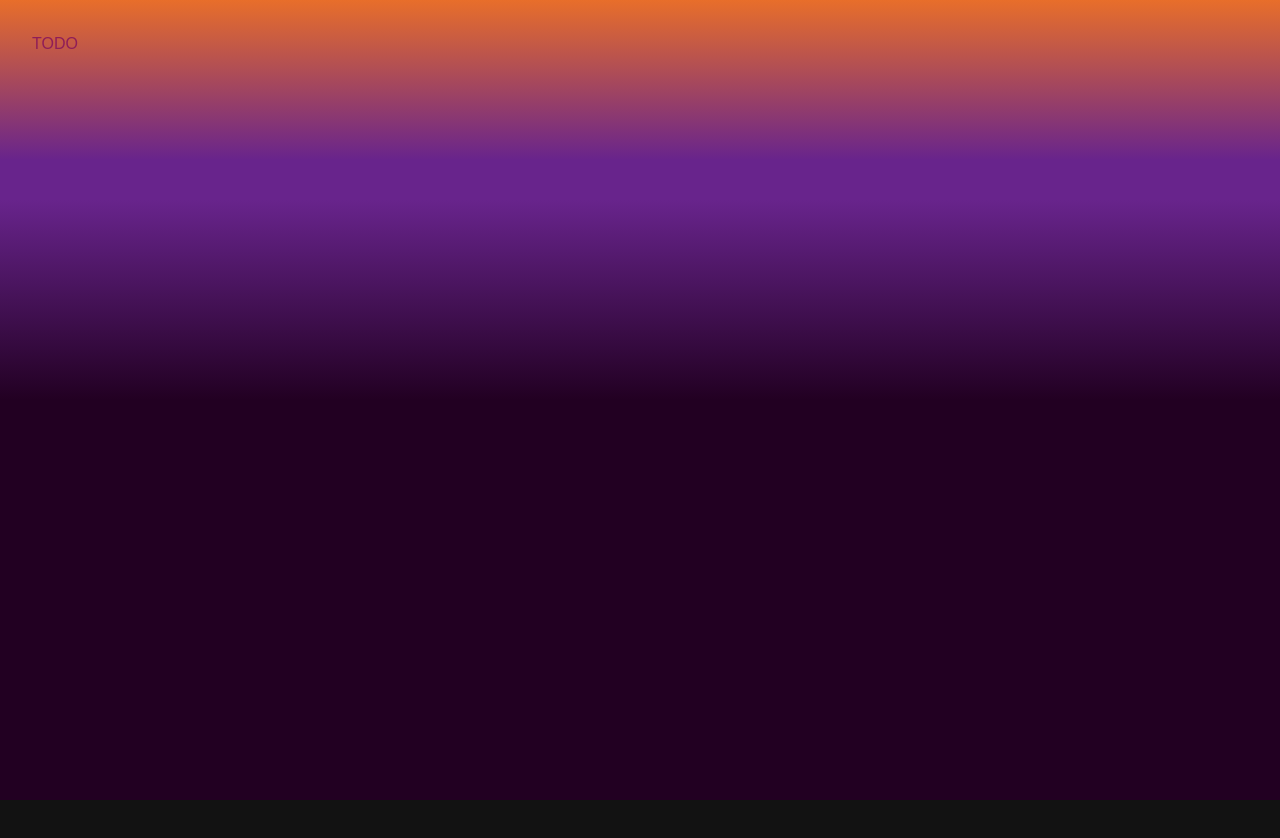
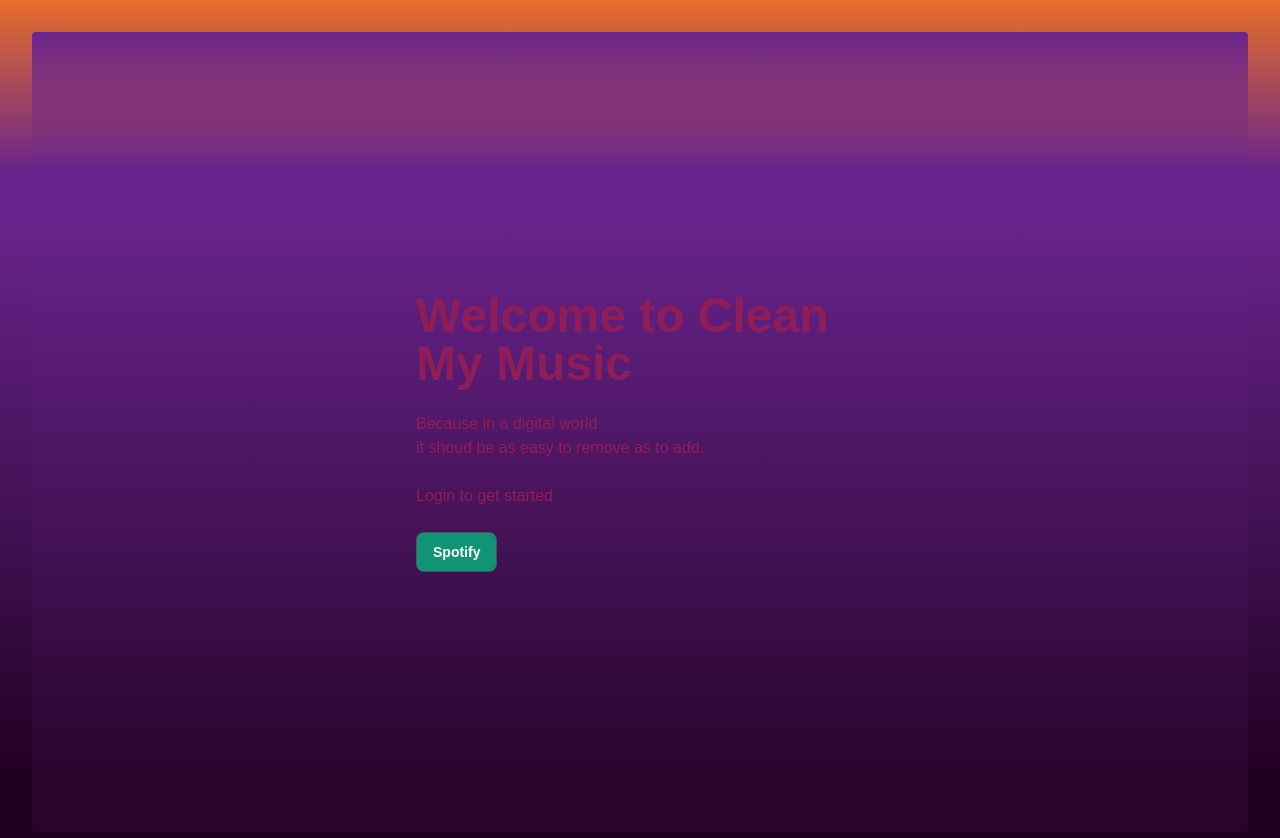
Before and after one commit to mcgoooo/mcgoooo-world, a Next.js app: page / in a window 1280 px wide. Shown: the top 838 px of the page. Before the commit the page ends 800 px from the top, so only its background shows below. Built offline with nearby package versions, Linux system fonts and the light colour scheme; no server answers; a web font is replaced by a local one.

Commit message:
basic login flow

```diff
--- /dev/null
+++ b/src/app/components/spotify/SpotifyLoginHero.tsx
@@ -0,0 +1,15 @@
+export const SpotifyLoginHero = () => (
+  <div className="hero bg-mcgoo-purple-to-orange-super-fade min-h-screen ">
+    <div className="hero-content">
+      <div className="max-w-md">
+        <h1 className="text-5xl font-bold">Welcome to Clean My Music</h1>
+        <p className="py-6">
+          Because in a digital world<br/> it shoud be as easy to remove as to add.
+        </p>
+        <h3>Login to get started</h3>
+        <br/>
+        <a className="btn btn-primary" href={`${process.env.MCGOOOO_SPOTIFY_DOMAIN}/login?return_to=${encodeURIComponent("http://127.0.0.1:3000")}`}>Spotify</a>
+      </div>
+  </div>
+  </div>
+);
--- a/src/app/globals.css
+++ b/src/app/globals.css
@@ -14,8 +14,12 @@
   --color-primary: oklch(59.474% 0.11366 170.662);
   --color-secondary: rgba(255, 125, 93, 0.8);
   --bg-purple: rgba(104, 36, 140, 1);
+  --bg-purple-super-faded: rgba(104, 36, 140, 0.1);
+
   --bg-purple-dark: rgba(34, 0, 34, 1);
   --bg-orange:  rgba(255, 120, 45, 0.9);
+  --bg-orange-super-faded: rgba(255, 120, 45, 0.5);
+
   .btn-primary {
     --btn-fg: #fff;
     border: 1px solid var(--color-base-faded);
@@ -35,8 +39,23 @@ section {
   background-color: var(--bg-purple);
 }
 
+.bg-mcgoo-fade {
+  background-color: var(--bg-purple-super-faded);
+}
+
+
 .bg-mcgoo-orange {
   background-color: var(--bg-orange);
+}
+
+.bg-mcgoo-purple-to-orange-super-fade {
+  background: linear-gradient(
+  to bottom,
+  var(--bg-purple) 0%,
+  var(--bg-purple-super-faded) 15%,
+  var(--bg-purple-super-faded) 100%
+);
+border-radius: 0.25rem;
 }
 
 .bg-mcgoo-orange-to-purple {
@@ -45,7 +64,7 @@ background: linear-gradient(
   var(--bg-orange) 0%,
   var(--bg-purple) 20%,
   var(--bg-purple) 25%,
-  var(--bg-purple-dark) 50%,
+  var(--bg-purple-dark) 90%,
   var(--bg-purple-dark) 100%
 );
 }
--- a/src/app/page.tsx
+++ b/src/app/page.tsx
@@ -1,8 +1,19 @@
+import getSpotifyUser from "@/requests/spotify/SpotifyUser";
+import { SpotifyLoginHero } from "./components/spotify/SpotifyLoginHero";
 
 export default async function Home() {
+  const spotifyUser = await getSpotifyUser();
+  console.log("Spotify User:", spotifyUser);
   return (
     <>
-        <h1>TODO</h1>
+      {!spotifyUser && <SpotifyLoginHero />}
+      {spotifyUser && (
+        <div className="navbar bg-mcgoo-purple shadow-sm">
+          <h1 className="text-3xl font-bold text-white">
+            Clean My Music - {spotifyUser.display_name}
+          </h1>
+        </div>
+      )}
     </>
   );
 }
--- /dev/null
+++ b/src/requests/spotify/SpotifyUser.ts
@@ -0,0 +1,20 @@
+"use server";
+
+import { type SpotifyUser } from "@/types/SpotifyUser";
+import { spotifyUserUrl } from "./urls";
+import { isAuthedForSpotify, spotifyGetOptions } from "./utils";
+
+export default async function getSpotifyUser(): Promise<SpotifyUser | null> {
+  if (!(await isAuthedForSpotify())) {
+    return null;
+  }
+
+  try {
+    const options = await spotifyGetOptions();
+    const spotifyUser = await fetch(spotifyUserUrl(), options);
+    const json = (await spotifyUser.json()) as SpotifyUser;
+    return json;
+  } catch {
+    return null;
+  }
+}
--- /dev/null
+++ b/src/requests/spotify/urls.ts
@@ -0,0 +1 @@
+export const spotifyUserUrl = () => process.env.MCGOOOO_SPOTIFY_DOMAIN + "/current-user";
--- /dev/null
+++ b/src/requests/spotify/utils.ts
@@ -0,0 +1,22 @@
+"use server";
+
+import { cookies } from "next/headers";
+
+export const isAuthedForSpotify = async (): Promise<boolean> => {
+  // TODO check the refresh date of the cookie when we are doign refresh tokens
+  const token = (await cookies()).get("spotify_access_token")?.value;
+  return token ? true : false;
+};
+
+export const spotifyGetOptions = async () => {
+  const token = (await cookies()).get("spotify_access_token")?.value;
+  if (!token) {
+    throw new Error("No Spotify access token found, this shoudl be checked before this is called via hasToken");
+  }
+  return {
+    method: "get",
+    headers: {
+      Cookie: "spotify_access_token=" + token!,
+    },
+  };
+};
--- /dev/null
+++ b/src/types/SpotifyUser.ts
@@ -0,0 +1,27 @@
+
+export type SpotifyUser = {
+  country: string;
+  display_name: string;
+  email: string;
+  explicit_content: {
+    filter_enabled: boolean;
+    filter_locked: boolean;
+  };
+  external_urls: {
+    spotify: string;
+  };
+  followers: {
+    href: string;
+    total: number;
+  };
+  href: string;
+  id: string;
+  images: {
+    url: string;
+    height: number;
+    width: number;
+  }[];
+  product: string;
+  type: string;
+  uri: string;
+};
```
